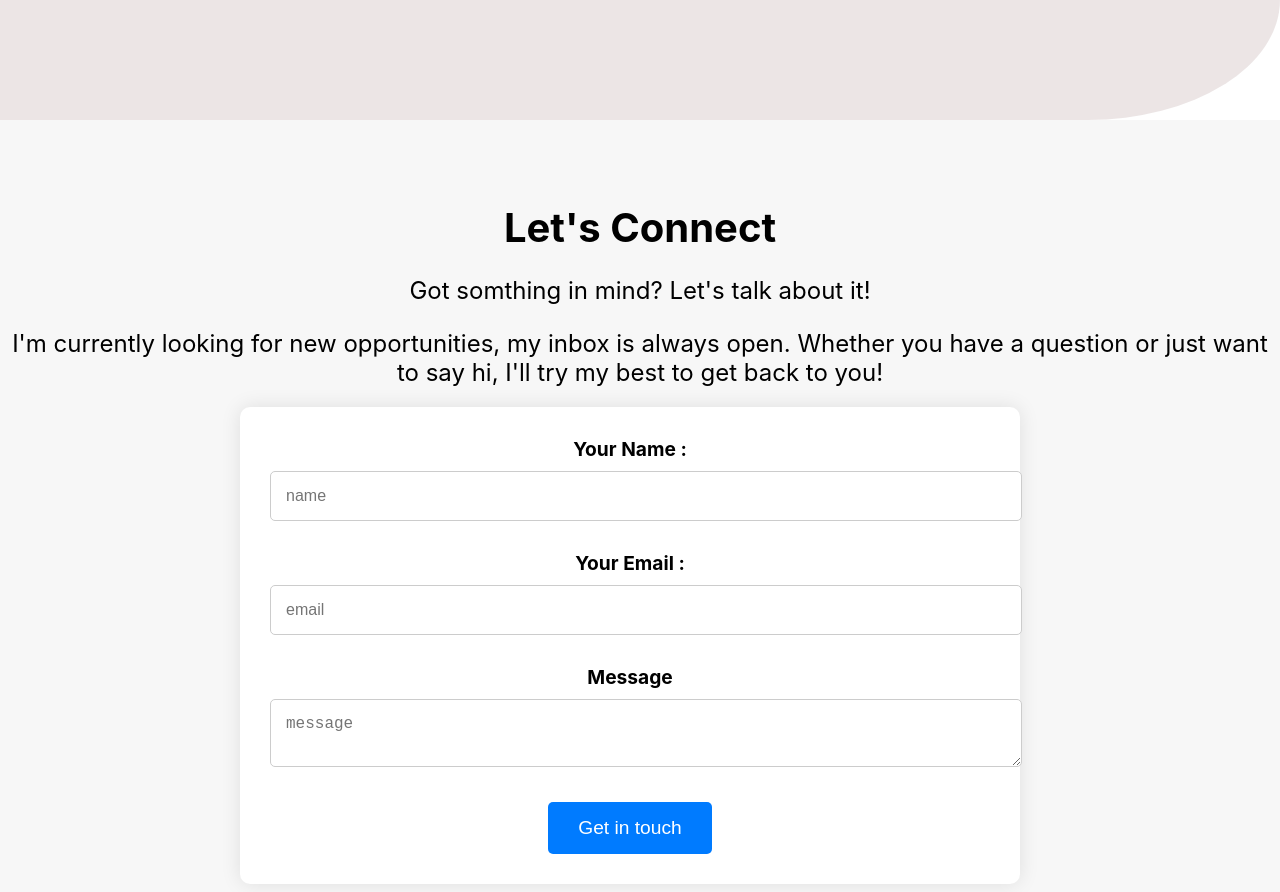
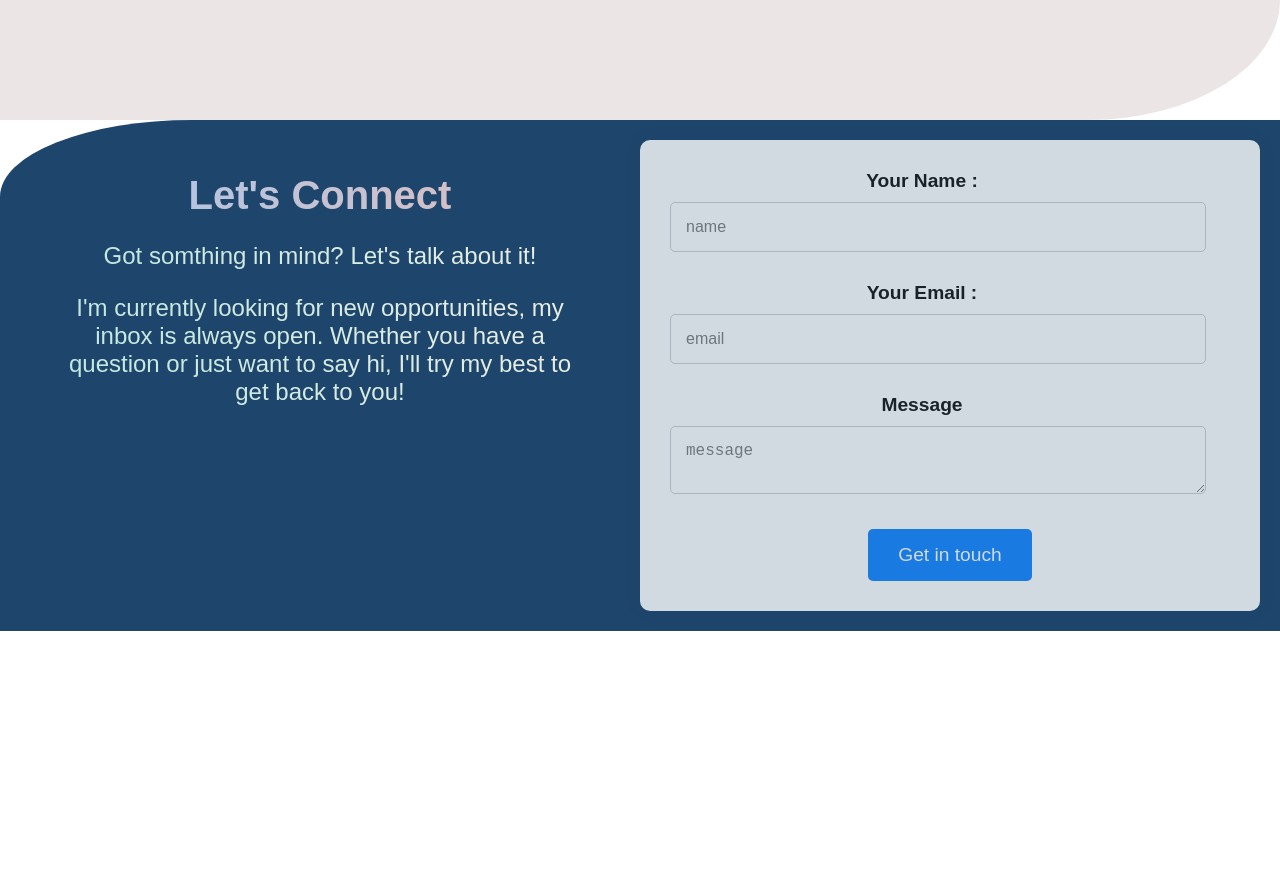
Before and after one commit to abdozayan12/New-Portfolio, a React (Create React App) app: page / in a window 1280 px wide. Shown: the part 680-1572 px from the top of the page. After the commit the page ends 1311 px from the top, so only its background shows below. Built offline with nearby package versions, Linux system fonts and the light colour scheme.

Commit message:
Update Contact.css

```diff
--- a/src/components/contact/Contact.css
+++ b/src/components/contact/Contact.css
@@ -1,30 +1,57 @@
 .contact {
-  padding: 50px 0;
-  background-color: #f7f7f7;
+    display: grid;
+    grid-template-columns: 1fr 1fr;
+  padding: 20px 0;
+  background-color: #06325e;
   text-align: center;
+    opacity: 0.9;
+    border-top-left-radius: 15%;
+    font-family: Arial, Helvetica, sans-serif;
 }
+
+.contact-header {
+    margin-bottom: 30px;
+    margin-inline: 10%;
+  }
 
 .contact h2 {
   font-size: 2.5rem;
   margin-bottom: 20px;
+  font-weight: 800;
+  background-image: linear-gradient(to right, var(--tw-gradient-stops));
+  --tw-gradient-from: #a0c0e6 var(--tw-gradient-from-position);
+  --tw-gradient-stops: var(--tw-gradient-from), var(--tw-gradient-to);
+  --tw-gradient-to: #dfb7b7 var(--tw-gradient-to-position);
+
+  -webkit-background-clip: text;
+  color: transparent;
 }
 
 .contact p {
   font-size: 1.5rem;
   margin-bottom: 20px;
+  background-image: linear-gradient(to right, var(--tw-gradient-stops));
+
+  --tw-gradient-from: #bbe6db var(--tw-gradient-from-position);
+  --tw-gradient-stops: var(--tw-gradient-from), var(--tw-gradient-to);
+  --tw-gradient-to: #e8ecde var(--tw-gradient-to-position);
+
+  -webkit-background-clip: text;
+  color: transparent;
 }
 
 .contact .contact-form-container {
   display: flex;
   justify-content: center;
   align-items: flex-start;
+  opacity: .8;
 }
 
 .contact .contact-form-cont {
   display: flex;
   flex-direction: row;
-  width: 80%;
-  max-width: 800px;
+  width: 100%;
+  /* max-width: 800px; */
 }
 
 .contact .contact-form {
@@ -32,13 +59,13 @@
   padding: 30px;
   border-radius: 10px;
   box-shadow: 0 0 20px rgba(0, 0, 0, 0.1);
-  flex: 1;
+  width: 100%;
   margin-right: 20px;
 }
 
 .contact .form-element {
   margin-bottom: 30px;
-  width: 100%;
+  width: 90%;
 }
 
 .contact label {
```
